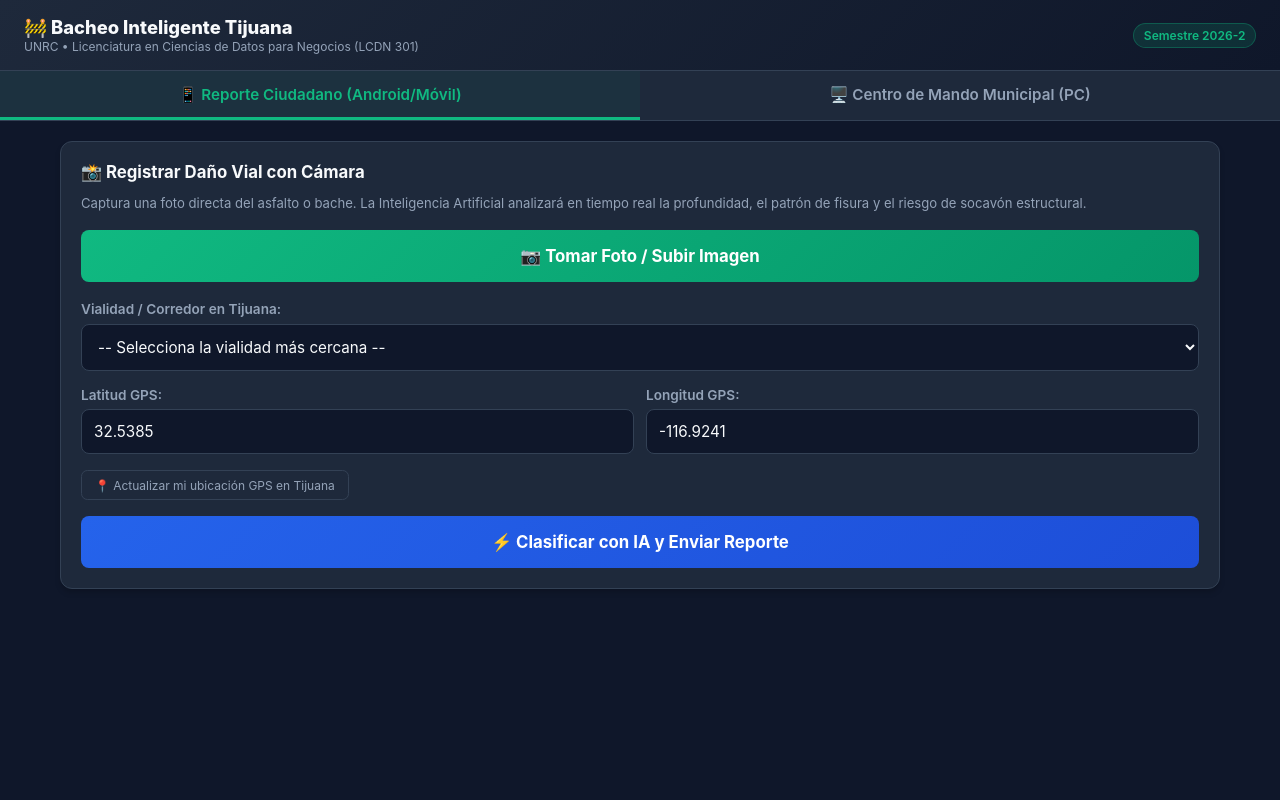
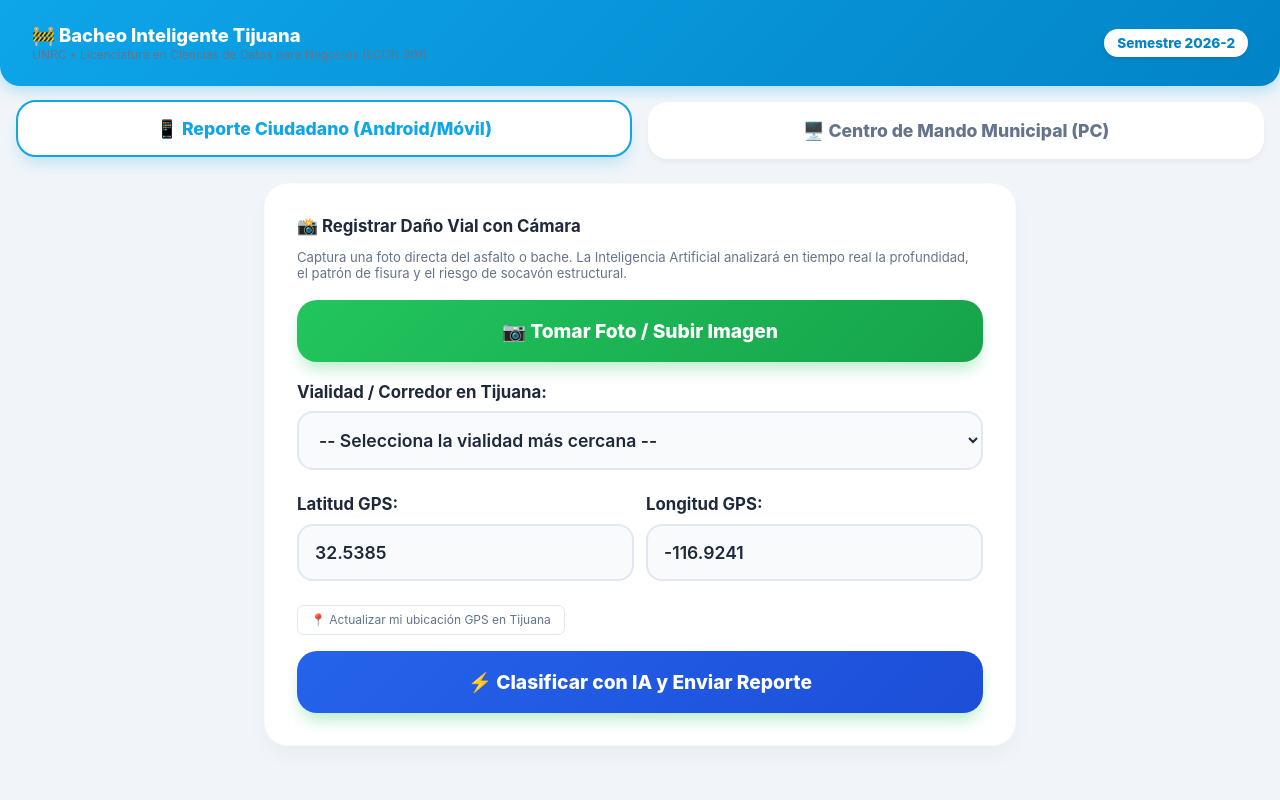
Before and after one commit to luistriche/Bacheo_Inteligente_Tijuana, a Flask app: page / in a window 1280 px wide. Run offline with Flask 3, Linux system fonts and the light colour scheme; data comes from the database, SQL or seed files in the repository.

Commit message:
UI Redesign: Psicología del color, diseño infantil/intuitivo y mejoras visuales

```diff
--- a/backend_python_api/templates/index.html
+++ b/backend_python_api/templates/index.html
@@ -8,85 +8,106 @@
     <link rel="stylesheet" href="https://unpkg.com/leaflet@1.9.4/dist/leaflet.css" />
     <style>
         :root {
-            --primary: #10b981;
-            --primary-dark: #059669;
-            --danger: #ef4444;
+            --primary: #0ea5e9; /* Sky blue, friendly and trustworthy */
+            --primary-dark: #0284c7;
+            --danger: #ef4444; /* Alert Red */
+            --success: #22c55e; /* Action Green */
             --warning: #f59e0b;
-            --bg-dark: #0f172a;
-            --card-dark: #1e293b;
-            --text-light: #f8fafc;
-            --text-muted: #94a3b8;
-            --border: #334155;
+            --bg-light: #f1f5f9; /* Very soft blue-gray */
+            --card-bg: #ffffff;
+            --text-dark: #1e293b; /* Deep slate */
+            --text-muted: #64748b;
+            --border: #e2e8f0;
         }
 
         * {
             box-sizing: border-box;
             margin: 0;
             padding: 0;
-            font-family: -apple-system, BlinkMacSystemFont, "Segoe UI", Roboto, Helvetica, Arial, sans-serif;
+            font-family: "Quicksand", -apple-system, BlinkMacSystemFont, "Segoe UI", Roboto, Helvetica, Arial, sans-serif;
         }
 
         body {
-            background-color: var(--bg-dark);
-            color: var(--text-light);
+            background-color: var(--bg-light);
+            color: var(--text-dark);
             min-height: 100vh;
             display: flex;
             flex-direction: column;
         }
 
         header {
-            background: linear-gradient(135deg, #1e293b 0%, #0f172a 100%);
-            border-bottom: 1px solid var(--border);
-            padding: 1rem 1.5rem;
+            background: linear-gradient(135deg, #0ea5e9 0%, #0284c7 100%);
+            padding: 1.5rem 2rem;
             display: flex;
             justify-content: space-between;
             align-items: center;
+            color: white;
+            box-shadow: 0 4px 15px rgba(14, 165, 233, 0.3);
+            border-bottom-left-radius: 20px;
+            border-bottom-right-radius: 20px;
+            margin-bottom: 1rem;
+        }
+
+        header h1 {
+            font-size: 1.5rem;
+            font-weight: 800;
         }
 
         .badge-academic {
-            background: rgba(16, 185, 129, 0.15);
-            color: var(--primary);
-            border: 1px solid rgba(16, 185, 129, 0.3);
-            padding: 0.25rem 0.6rem;
+            background: white;
+            color: var(--primary-dark);
+            padding: 0.4rem 0.8rem;
             border-radius: 9999px;
-            font-size: 0.75rem;
-            font-weight: 600;
+            font-size: 0.85rem;
+            font-weight: 800;
+            box-shadow: 0 2px 5px rgba(0,0,0,0.1);
         }
 
         .nav-tabs {
             display: flex;
-            background-color: var(--card-dark);
-            border-bottom: 1px solid var(--border);
+            background-color: transparent;
+            margin: 0 1rem;
+            gap: 1rem;
         }
 
         .nav-tab {
             flex: 1;
-            padding: 0.85rem 1rem;
+            padding: 1rem;
             text-align: center;
-            font-weight: 600;
-            font-size: 0.95rem;
+            font-weight: 800;
+            font-size: 1.1rem;
             cursor: pointer;
-            border-bottom: 3px solid transparent;
+            background: white;
+            border-radius: 20px;
             color: var(--text-muted);
-            transition: all 0.2s ease;
+            transition: all 0.3s cubic-bezier(0.4, 0, 0.2, 1);
+            box-shadow: 0 4px 6px -1px rgba(0,0,0,0.05);
+            border: 2px solid transparent;
         }
 
         .nav-tab.active {
             color: var(--primary);
-            border-bottom-color: var(--primary);
-            background: rgba(16, 185, 129, 0.05);
+            border: 2px solid var(--primary);
+            transform: translateY(-2px);
+            box-shadow: 0 10px 15px -3px rgba(14, 165, 233, 0.2);
         }
 
         main {
             flex: 1;
-            padding: 1.25rem;
-            max-width: 1200px;
+            padding: 1.5rem;
+            max-width: 800px;
             width: 100%;
             margin: 0 auto;
         }
 
         .view-section {
             display: none;
+            animation: fadeIn 0.4s ease;
+        }
+
+        @keyframes fadeIn {
+            from { opacity: 0; transform: translateY(10px); }
+            to { opacity: 1; transform: translateY(0); }
         }
 
         .view-section.active {
@@ -94,76 +115,90 @@
         }
 
         .card {
-            background-color: var(--card-dark);
-            border: 1px solid var(--border);
-            border-radius: 0.75rem;
-            padding: 1.25rem;
-            margin-bottom: 1.25rem;
-            box-shadow: 0 4px 6px -1px rgba(0, 0, 0, 0.2);
+            background-color: var(--card-bg);
+            border-radius: 24px;
+            padding: 2rem;
+            margin-bottom: 1.5rem;
+            box-shadow: 0 10px 25px -5px rgba(0, 0, 0, 0.05);
+            border: 1px solid rgba(0,0,0,0.02);
         }
 
         .form-group {
-            margin-bottom: 1rem;
+            margin-bottom: 1.5rem;
         }
 
         label {
             display: block;
-            margin-bottom: 0.4rem;
-            font-size: 0.85rem;
-            font-weight: 600;
-            color: var(--text-muted);
+            margin-bottom: 0.6rem;
+            font-size: 1.05rem;
+            font-weight: 700;
+            color: var(--text-dark);
         }
 
         select, input[type="text"] {
             width: 100%;
-            padding: 0.75rem;
-            background-color: #0f172a;
-            border: 1px solid var(--border);
-            border-radius: 0.5rem;
-            color: var(--text-light);
-            font-size: 0.95rem;
+            padding: 1rem;
+            background-color: #f8fafc;
+            border: 2px solid var(--border);
+            border-radius: 16px;
+            color: var(--text-dark);
+            font-size: 1.1rem;
+            font-weight: 600;
+            transition: border-color 0.2s;
+        }
+
+        select:focus, input[type="text"]:focus {
+            outline: none;
+            border-color: var(--primary);
         }
 
         .btn-capture {
             display: flex;
             align-items: center;
             justify-content: center;
-            gap: 0.5rem;
+            gap: 0.8rem;
             width: 100%;
-            background: linear-gradient(135deg, #10b981 0%, #059669 100%);
+            background: linear-gradient(135deg, #22c55e 0%, #16a34a 100%);
             color: white;
             border: none;
-            padding: 1rem;
-            border-radius: 0.5rem;
-            font-size: 1.05rem;
-            font-weight: 700;
+            padding: 1.2rem;
+            border-radius: 20px;
+            font-size: 1.2rem;
+            font-weight: 800;
             cursor: pointer;
-            transition: transform 0.1s ease, filter 0.2s ease;
+            transition: all 0.2s cubic-bezier(0.4, 0, 0.2, 1);
+            box-shadow: 0 10px 15px -3px rgba(34, 197, 94, 0.3);
         }
 
         .btn-capture:active {
-            transform: scale(0.98);
+            transform: scale(0.95);
+        }
+
+        .btn-capture.blue {
+            background: linear-gradient(135deg, #0ea5e9 0%, #0284c7 100%);
+            box-shadow: 0 10px 15px -3px rgba(14, 165, 233, 0.3);
         }
 
         .preview-box {
-            margin-top: 1rem;
+            margin-top: 1.5rem;
             text-align: center;
             display: none;
         }
 
         .preview-box img {
             max-width: 100%;
-            max-height: 240px;
-            border-radius: 0.5rem;
-            border: 2px solid var(--border);
+            max-height: 300px;
+            border-radius: 16px;
+            border: 4px solid var(--primary);
+            box-shadow: 0 8px 20px rgba(0,0,0,0.1);
         }
 
         .analysis-card {
-            background: rgba(15, 23, 42, 0.8);
-            border: 1px solid var(--border);
-            border-radius: 0.5rem;
-            padding: 1rem;
-            margin-top: 1rem;
+            background: #f0fdf4;
+            border: 2px solid #bbf7d0;
+            border-radius: 20px;
+            padding: 1.5rem;
+            margin-top: 1.5rem;
             display: none;
         }
 
```
Also changed, not shown: other parts of backend_python_api/templates/index.html (+48 -40 lines).
